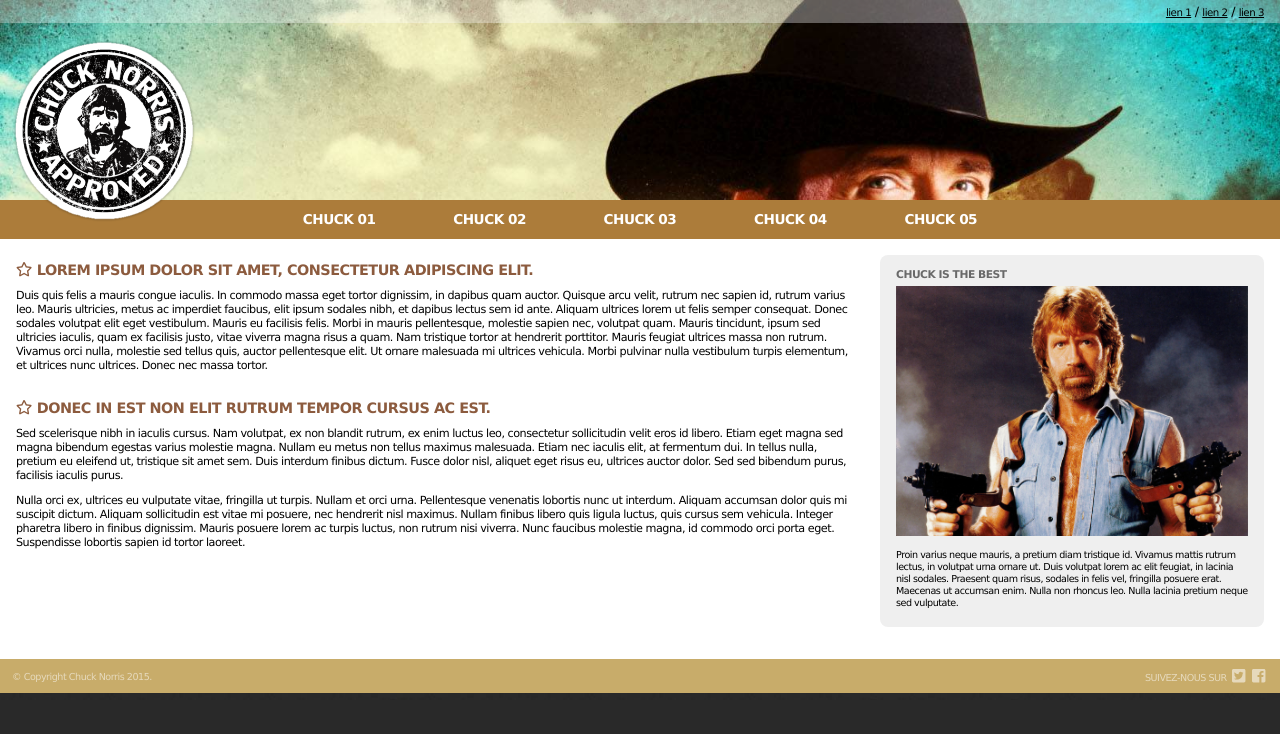
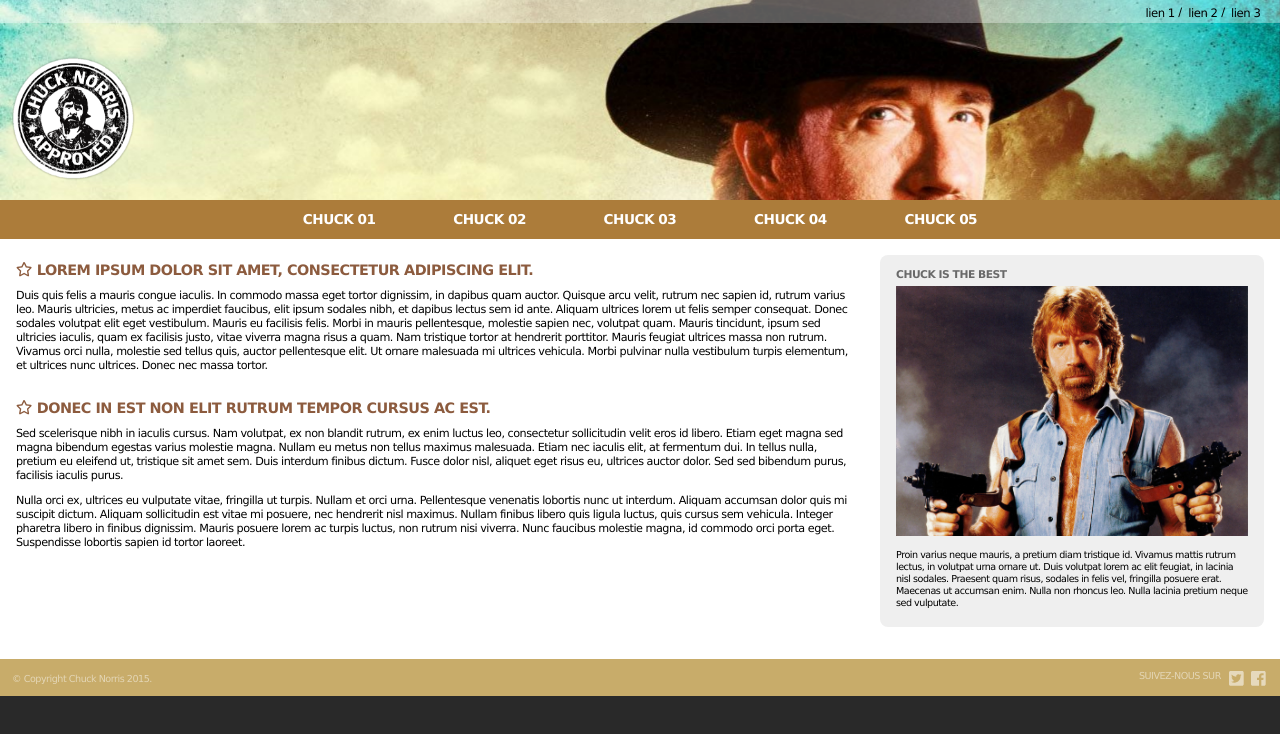
Before and after one commit to anoukmontreuil/chuxx0r, a React (Create React App) app: page / in a window 1280 px wide. Shown: the top 734 px of the page. Built offline with nearby package versions, Linux system fonts and the light colour scheme.

Commit message:
8th-hour version (with link generation integration in React App)

```diff
--- a/src/App.js
+++ b/src/App.js
@@ -2,15 +2,45 @@
 import './styles/css/styles.css';
 import './App.css';
 
+const NAV_TOP_LINKS = [
+    {name: 'lien 1', URL: '#'},
+    {name: 'lien 2', URL: '#'},
+    {name: 'lien 3', URL: '#'}
+  ]
+
+const NAV_SUB_LINKS = [
+    {name: 'Chuck 01', URL: '#'},
+    {name: 'Chuck 02', URL: '#'},
+    {name: 'Chuck 03', URL: '#'},
+    {name: 'Chuck 04', URL: '#'},
+    {name: 'Chuck 05', URL: '#'}
+  ]
+
 class App extends Component {
+  renderLinks = (linksArray, delimiter) => {
+    return linksArray.map((li, liIdx) => {
+      return delimiter
+        ? <div className="topLinksFlexDiv">
+            <li key={liIdx}><a href={li.URL}>{li.name}</a></li>&nbsp;
+            { liIdx !== linksArray.length - 1
+              ? <div className="topLinksFlexDiv">{delimiter} &nbsp;</div>
+              : null
+            }
+          </div>
+        : <li key={liIdx}><a href={li.URL}>{li.name}</a></li>
+    });
+  }
+
   render() {
     return (
       <div className="App">
         <header>
-          <img className="chuckBackground" src="./img/ChuckBG.jpg" />
+          <img className="chuckBackground" src="./img/ChuckBG.jpg" alt="Chuckaroni"/>
           <nav className="navTop">
             <div>
-              <a href="#">lien 1</a> / <a href="#">lien 2</a> / <a href="#">lien 3</a>
+              <ul>
+                { this.renderLinks(NAV_TOP_LINKS, '/') }
+              </ul>
             </div>
           </nav>
           <img className="chuckSeal" src="./img/ChuckSeal.png" alt="Chuck's Seal of Approval" />
@@ -18,11 +48,7 @@
         <nav className="navSub">
           <div>
             <ul>
-              <li><a href="#">Chuck 01</a></li>
-              <li><a href="#">Chuck 02</a></li>
-              <li><a href="#">Chuck 03</a></li>
-              <li><a href="#">Chuck 04</a></li>
-              <li><a href="#">Chuck 05</a></li>
+              { this.renderLinks(NAV_SUB_LINKS) }
             </ul>
           </div>
         </nav>
@@ -48,7 +74,7 @@
             <aside>
               <div>
                 <h6>Chuck is the best</h6>
-                <img src="./img/CheckDemGunzOut.jpg" />
+                <img src="./img/CheckDemGunzOut.jpg" alt="La guerre, la guerre... c'pas une raison pour se faire mal!"/>
                 <p>Proin varius neque mauris, a pretium diam tristique id. Vivamus mattis rutrum lectus, in volutpat urna ornare ut. Duis volutpat lorem ac elit feugiat, in lacinia nisl sodales. Praesent quam risus, sodales in felis vel, fringilla posuere erat. Maecenas ut accumsan enim. Nulla non rhoncus leo. Nulla lacinia pretium neque sed vulputate.</p>
               </div>
             </aside>
@@ -57,8 +83,9 @@
         <footer>
           <div>&copy; Copyright Chuck Norris 2015.</div>
           <div>
-            Suivez-nous sur&nbsp;
-              <a href="#"><i className="fab fa-twitter-square custom-fa-1pt6"></i></a>&nbsp;<a href="#"><i className="fab fa-facebook-square custom-fa-1pt6"></i></a>
+            Suivez-nous sur
+              &nbsp;<a href="#"><i className="fab fa-twitter-square custom-fa-1pt75"></i></a>
+              &nbsp;<a href="#"><i className="fab fa-facebook-square custom-fa-1pt75"></i></a>
           </div>
         </footer>
       </div>
--- a/src/styles/css/styles.css
+++ b/src/styles/css/styles.css
@@ -28,13 +28,25 @@
 }
 
 /* line 31, C:/Users/anouk/Desktop/chuxx0r/src/styles/sass/styles.sass */
+ul {
+  margin: 0.25em 0;
+  display: flex;
+  list-style-type: none;
+}
+
+/* line 36, C:/Users/anouk/Desktop/chuxx0r/src/styles/sass/styles.sass */
+a {
+  text-decoration: none;
+}
+
+/* line 39, C:/Users/anouk/Desktop/chuxx0r/src/styles/sass/styles.sass */
 main {
   display: flex;
   background-color: white;
   padding: 0 0 2em 0;
 }
 
-/* line 36, C:/Users/anouk/Desktop/chuxx0r/src/styles/sass/styles.sass */
+/* line 44, C:/Users/anouk/Desktop/chuxx0r/src/styles/sass/styles.sass */
 section {
   display: block;
   text-align: left;
@@ -42,7 +54,7 @@
   margin: 0 0 -1.5em 0;
 }
 
-/* line 41, C:/Users/anouk/Desktop/chuxx0r/src/styles/sass/styles.sass */
+/* line 49, C:/Users/anouk/Desktop/chuxx0r/src/styles/sass/styles.sass */
 section h4 {
   font-size: 0.9em;
   color: #8c5b3e;
@@ -50,13 +62,13 @@
   margin: 0.5em 0;
 }
 
-/* line 46, C:/Users/anouk/Desktop/chuxx0r/src/styles/sass/styles.sass */
+/* line 54, C:/Users/anouk/Desktop/chuxx0r/src/styles/sass/styles.sass */
 section p {
   font-size: 0.7em;
   line-height: 1.25;
 }
 
-/* line 50, C:/Users/anouk/Desktop/chuxx0r/src/styles/sass/styles.sass */
+/* line 58, C:/Users/anouk/Desktop/chuxx0r/src/styles/sass/styles.sass */
 aside {
   display: block;
   background-color: #efefef;
@@ -66,13 +78,13 @@
   min-width: 30vw;
 }
 
-/* line 57, C:/Users/anouk/Desktop/chuxx0r/src/styles/sass/styles.sass */
+/* line 65, C:/Users/anouk/Desktop/chuxx0r/src/styles/sass/styles.sass */
 aside div {
   text-align: left;
   padding: 0.5em;
 }
 
-/* line 60, C:/Users/anouk/Desktop/chuxx0r/src/styles/sass/styles.sass */
+/* line 68, C:/Users/anouk/Desktop/chuxx0r/src/styles/sass/styles.sass */
 aside div h6 {
   text-align: left;
   text-transform: uppercase;
@@ -80,23 +92,23 @@
   margin: -0.3em 0 0.5em 0;
 }
 
-/* line 65, C:/Users/anouk/Desktop/chuxx0r/src/styles/sass/styles.sass */
+/* line 73, C:/Users/anouk/Desktop/chuxx0r/src/styles/sass/styles.sass */
 aside div img {
   max-width: 100%;
 }
 
-/* line 67, C:/Users/anouk/Desktop/chuxx0r/src/styles/sass/styles.sass */
+/* line 75, C:/Users/anouk/Desktop/chuxx0r/src/styles/sass/styles.sass */
 aside div p {
   font-size: 0.6em;
   line-height: 1.25;
 }
 
-/* line 71, C:/Users/anouk/Desktop/chuxx0r/src/styles/sass/styles.sass */
+/* line 79, C:/Users/anouk/Desktop/chuxx0r/src/styles/sass/styles.sass */
 footer {
   display: flex;
   align-items: center;
   justify-content: space-between;
-  color: rgba(255, 255, 255, 0.55);
+  color: rgba(255, 255, 255, 0.5);
   font-size: 0.6em;
   font-weight: 100;
   background-color: #c8ac6a;
@@ -105,14 +117,26 @@
   bottom: 0;
 }
 
-/* line 82, C:/Users/anouk/Desktop/chuxx0r/src/styles/sass/styles.sass */
+/* line 90, C:/Users/anouk/Desktop/chuxx0r/src/styles/sass/styles.sass */
 footer :nth-child(2) {
   text-transform: uppercase;
 }
 
+/* line 92, C:/Users/anouk/Desktop/chuxx0r/src/styles/sass/styles.sass */
+footer div {
+  display: flex;
+  align-content: center;
+  margin: 0.15em 0 0 0;
+}
+
+/* line 96, C:/Users/anouk/Desktop/chuxx0r/src/styles/sass/styles.sass */
+footer i {
+  padding: -0.15em 0 0 0;
+}
+
 /* CLASSES */
 /* Type: Images /* */
-/* line 88, C:/Users/anouk/Desktop/chuxx0r/src/styles/sass/styles.sass */
+/* line 102, C:/Users/anouk/Desktop/chuxx0r/src/styles/sass/styles.sass */
 .chuckBackground {
   width: 100vw;
   position: fixed;
@@ -121,31 +145,48 @@
   z-index: -1;
 }
 
-/* line 95, C:/Users/anouk/Desktop/chuxx0r/src/styles/sass/styles.sass */
+/* line 109, C:/Users/anouk/Desktop/chuxx0r/src/styles/sass/styles.sass */
 .chuckSeal {
   position: absolute;
   left: 0;
+  top: 5vh;
   margin: 1em 0.5em;
   min-width: 130px;
-  max-width: 15vw;
+  max-width: 10vw;
 }
 
 /* Type: NavBars */
-/* line 103, C:/Users/anouk/Desktop/chuxx0r/src/styles/sass/styles.sass */
+/* line 118, C:/Users/anouk/Desktop/chuxx0r/src/styles/sass/styles.sass */
 .navTop {
+  position: absolute;
+  top: 0;
   display: block;
   text-align: right;
+  padding: 0 1em;
   background-color: rgba(255, 255, 255, 0.35);
-  padding: 0.25em 1em;
+  width: 100%;
 }
 
-/* line 108, C:/Users/anouk/Desktop/chuxx0r/src/styles/sass/styles.sass */
+/* line 126, C:/Users/anouk/Desktop/chuxx0r/src/styles/sass/styles.sass */
 .navTop div, .navTop a {
-  font-size: 0.8em;
+  align-items: center;
+  font-size: 0.9em;
   color: black;
 }
 
-/* line 112, C:/Users/anouk/Desktop/chuxx0r/src/styles/sass/styles.sass */
+/* line 130, C:/Users/anouk/Desktop/chuxx0r/src/styles/sass/styles.sass */
+.navTop ul {
+  display: block;
+  justify-content: right;
+}
+
+/* line 134, C:/Users/anouk/Desktop/chuxx0r/src/styles/sass/styles.sass */
+.topLinksFlexDiv {
+  display: inline-flex;
+  justify-content: right;
+}
+
+/* line 138, C:/Users/anouk/Desktop/chuxx0r/src/styles/sass/styles.sass */
 .navSub {
   display: flex;
   text-transform: uppercase;
@@ -153,37 +194,35 @@
   background-color: #ac7c3a;
 }
 
-/* line 117, C:/Users/anouk/Desktop/chuxx0r/src/styles/sass/styles.sass */
+/* line 143, C:/Users/anouk/Desktop/chuxx0r/src/styles/sass/styles.sass */
 .navSub div {
   text-align: center;
   width: 60vw;
 }
 
-/* line 120, C:/Users/anouk/Desktop/chuxx0r/src/styles/sass/styles.sass */
+/* line 146, C:/Users/anouk/Desktop/chuxx0r/src/styles/sass/styles.sass */
 .navSub div ul {
   display: flex;
   justify-content: space-around;
-  list-style-type: none;
   padding: 0.5em;
   margin: auto 0;
   width: 100%;
 }
 
-/* line 127, C:/Users/anouk/Desktop/chuxx0r/src/styles/sass/styles.sass */
+/* line 152, C:/Users/anouk/Desktop/chuxx0r/src/styles/sass/styles.sass */
 .navSub div ul li {
   display: flex;
   font-size: 0.85em;
   font-weight: 700;
 }
 
-/* line 131, C:/Users/anouk/Desktop/chuxx0r/src/styles/sass/styles.sass */
+/* line 156, C:/Users/anouk/Desktop/chuxx0r/src/styles/sass/styles.sass */
 .navSub div ul li a {
   color: white;
-  text-decoration: none;
   padding: 0.25em 0.5em;
 }
 
-/* line 135, C:/Users/anouk/Desktop/chuxx0r/src/styles/sass/styles.sass */
+/* line 159, C:/Users/anouk/Desktop/chuxx0r/src/styles/sass/styles.sass */
 .navSub div ul li :hover {
   color: black;
   background-color: rgba(255, 255, 255, 0.25);
@@ -191,10 +230,10 @@
 }
 
 /* Type: fontAwesome Custom-Sized Icons */
-/* line 141, C:/Users/anouk/Desktop/chuxx0r/src/styles/sass/styles.sass */
-.custom-fa-1pt6 {
+/* line 165, C:/Users/anouk/Desktop/chuxx0r/src/styles/sass/styles.sass */
+.custom-fa-1pt75 {
   color: rgba(255, 255, 255, 0.55);
-  font-size: 1.6em;
+  font-size: 1.75em;
   margin: 0 0.15em;
 }
 
--- a/src/styles/sass/styles.sass
+++ b/src/styles/sass/styles.sass
@@ -6,7 +6,7 @@
 $asideBoxColor: rgb(239, 239, 239)
 $asideHeaderColor: rgb(105, 105, 105)
 $asideTextColor: rgb(68, 68, 68)
-$smallText: 0.8em
+$smallText: 0.9em
 $smallerText: 0.7em
 $smallestText: 0.6em
 
@@ -27,6 +27,14 @@
   max-height: 30vh
   nav
     position: static
+
+ul
+  margin: 0.25em 0
+  display: flex
+  list-style-type: none
+
+a
+  text-decoration: none
 
 main
   display: flex
@@ -72,7 +80,7 @@
   display: flex
   align-items: center
   justify-content: space-between
-  color: transparentize(white, 0.45)
+  color: transparentize(white, 0.5)
   font-size: $smallestText
   font-weight: 100
   background-color: $footerColor
@@ -81,6 +89,12 @@
   bottom: 0
   :nth-child(2)
     text-transform: uppercase
+  div
+    display: flex
+    align-content: center
+    margin: 0.15em 0 0 0
+  i
+    padding: -0.15em 0 0 0
 
 /* CLASSES */
 
@@ -95,19 +109,31 @@
 .chuckSeal
   position: absolute
   left: 0
+  top: 5vh
   margin: 1em 0.5em
   min-width: 130px
-  max-width: 15vw
+  max-width: 10vw
 
 /* Type: NavBars */
 .navTop
+  position: absolute
+  top: 0
   display: block
   text-align: right
+  padding: 0 1em
   background-color: $whiteOverlay
-  padding: 0.25em 1em
+  width: 100%
   div, a
+    align-items: center
     font-size: $smallText
     color: black
+  ul
+    display: block
+    justify-content: right
+
+.topLinksFlexDiv
+  display: inline-flex
+  justify-content: right
 
 .navSub
   display: flex
@@ -120,7 +146,6 @@
     ul
       display: flex
       justify-content: space-around
-      list-style-type: none
       padding: 0.5em
       margin: auto 0
       width: 100%
@@ -130,7 +155,6 @@
         font-weight: 700
         a
           color: white
-          text-decoration: none
           padding: 0.25em 0.5em
         :hover
           color: black
@@ -138,7 +162,7 @@
           border-radius: 0.5em
 
 /* Type: fontAwesome Custom-Sized Icons */
-.custom-fa-1pt6
+.custom-fa-1pt75
   color: transparentize(white, 0.45)
-  font-size: 1.6em
+  font-size: 1.75em
   margin: 0 0.15em
```
Also changed, not shown: public/img/ChuckBG.jpg, 1 other file (tests, documents, lock files or other folders).
